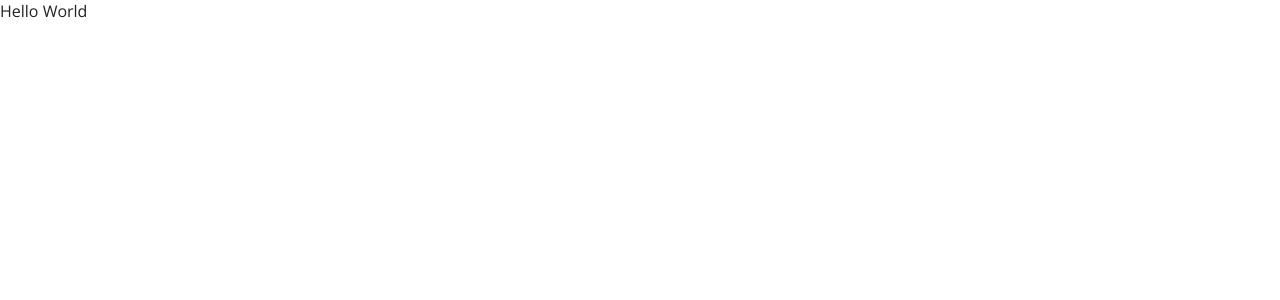
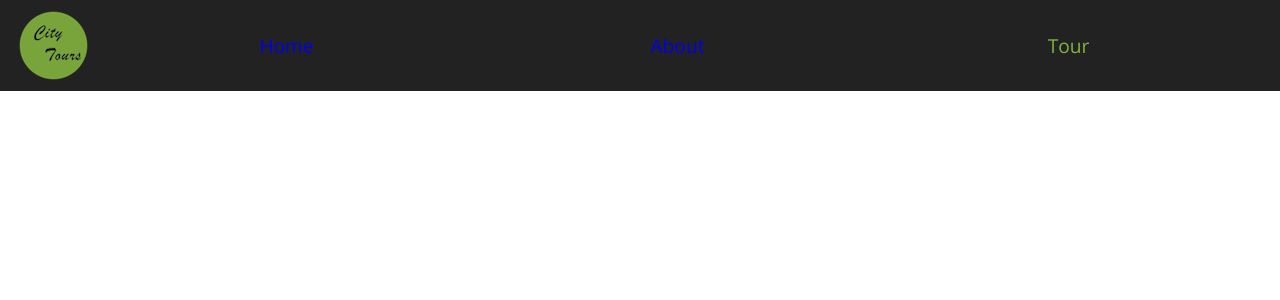
Before and after one commit to Tunji545/city-tour, a React (Create React App) app: page / in a window 1280 px wide. Shown: the top 300 px of the page. Built offline with nearby package versions, Linux system fonts and the light colour scheme.

Commit message:
Navbar Finish Touch

```diff
--- a/src/App.js
+++ b/src/App.js
@@ -1,11 +1,11 @@
 import React from "react";
-
+import Navbar from "./component/Navbar/Navbar"
 import './App.scss';
 
 function App() {
   return (
     <div>
-      Hello World
+      <Navbar />
     </div>
   );
 }
--- /dev/null
+++ b/src/component/Navbar/Navbar.js
@@ -0,0 +1,22 @@
+import "./Navbar.scss";
+import logo from "../../logo.png";
+
+export default function Navbar() {
+
+  return (
+    <nav className="navbar">
+      <img src={logo} alt="city tour logo" />
+      <ul className="nav-links">
+        <li>
+            <a href="/" className="nav-link">home</a>
+        </li>
+        <li>
+            <a href="/" className="nav-link">about</a>
+        </li>
+        <li>
+            <a href="/" className="nav-link active">tour</a>
+        </li>
+      </ul>
+    </nav>
+  )
+}
--- /dev/null
+++ b/src/component/Navbar/Navbar.scss
@@ -0,0 +1,30 @@
+@import "../../index.scss";
+
+.navbar {
+  background: $main-black;
+  padding: 0.5rem 1rem;
+  display: grid;
+  grid-template-columns: auto 1fr;
+}
+
+.nav-links {
+  align-self: center;
+  list-style-type: none;
+  display: grid;
+  grid-template-columns: repeat(3, 1fr);
+  text-align: center;
+}
+
+.nav-link {
+  text-decoration: none;
+  text-transform: capitalize;
+  font-size: 1.2rem;
+  transition: all 0.3s linear;
+  &:hover {
+    color: $main-green;
+  }
+}
+
+.active {
+  color: $main-green;
+}
```
Also changed, not shown: src/logo.png (added).
